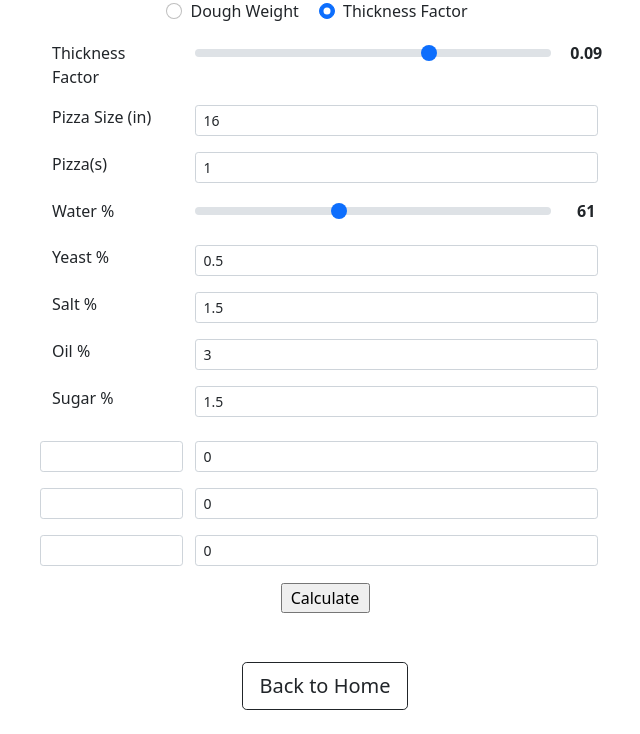
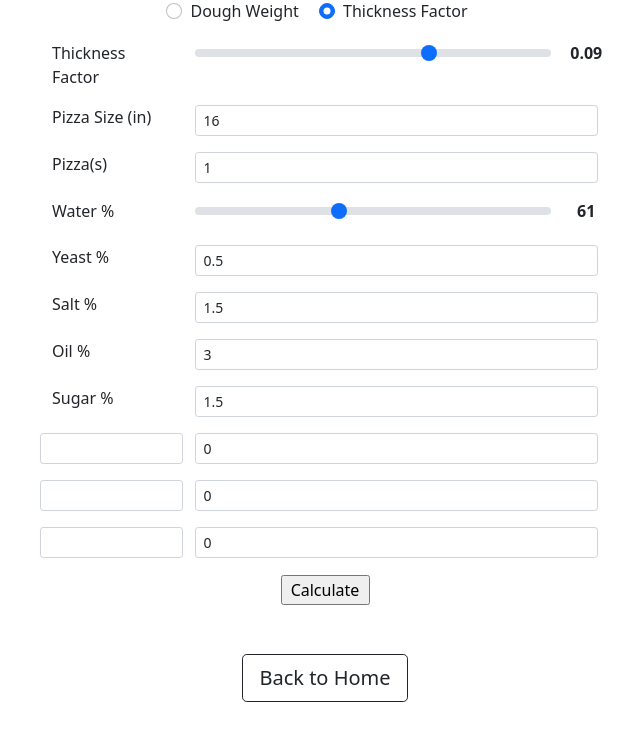
Before and after one commit to nebracy/personal-website, a Flask app: template nebracy/templates/apps/pizza.html in a window 1280 px wide. Shown: the part 97-831 px from the top of the page, without its empty margins (315-955 px from the left). After the commit the page ends 799 px from the top, so only its background shows below. Run offline with Flask 2, Linux system fonts and the light colour scheme; the template is opened without the code that fills it: values that come from a table or form of the project are taken from there, others are empty; parts of the project's set-up code (start-up, migrations or seed data) failed here and were passed over; some libraries are stand-ins or nearby versions.

Commit message:
Decrease margin of sugar field div

```diff
--- a/nebracy/templates/apps/pizza.html
+++ b/nebracy/templates/apps/pizza.html
@@ -44,7 +44,7 @@
                     <div class="form-group row mb-3">{{ form.yeast.label(class='control-label col-sm-3') }}<div class="col-sm-9">{{ form.yeast(class='form-control form-control-sm', value=0.5, step=0.1) }}</div></div>
                     <div class="form-group row mb-3">{{ form.salt.label(class='control-label col-sm-3') }}<div class="col-sm-9">{{ form.salt(class='form-control form-control-sm', value=1.5, step=0.1) }}</div></div>
                     <div class="form-group row mb-3">{{ form.oil.label(class='control-label col-sm-3') }}<div class="col-sm-9">{{ form.oil(class='form-control form-control-sm', value=3, step=0.1) }}</div></div>
-                    <div class="form-group row mb-4">{{ form.sugar.label(class='control-label col-sm-3') }}<div class="col-sm-9">{{ form.sugar(class='form-control form-control-sm', value=1.5, step=0.1) }}</div></div>
+                    <div class="form-group row mb-3">{{ form.sugar.label(class='control-label col-sm-3') }}<div class="col-sm-9">{{ form.sugar(class='form-control form-control-sm', value=1.5, step=0.1) }}</div></div>
                     {% for ingredient in form.opt %}
                     <div class="form-group row mb-3">
                         <div class="col-sm-3 p-0">{{ ingredient.opt_name(class='form-control form-control-sm') }}</div>
```
